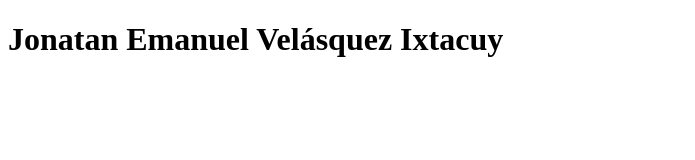
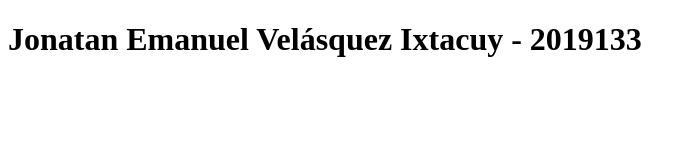
Before and after one commit to jvelasquez2019133/IN5AV, a plain HTML site: page index.html in a window 1280 px wide. Shown: the whole page, without its empty margins (0-695 px from the left). Drawn offline with Linux system fonts and the light colour scheme.

Commit message:
Se agregó el número de carné del estudiante

```diff
--- a/index.html
+++ b/index.html
@@ -6,7 +6,7 @@
     <title>Primera página con GIT</title>
 </head>
 <body>
-    <h1>Jonatan Emanuel Velásquez Ixtacuy</h1>
+    <h1>Jonatan Emanuel Velásquez Ixtacuy - 2019133</h1>
 
 </body>
 </html>
```
